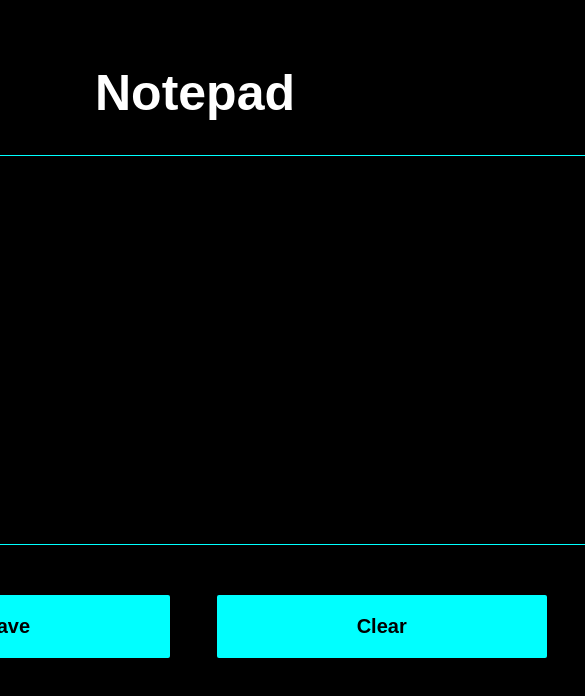
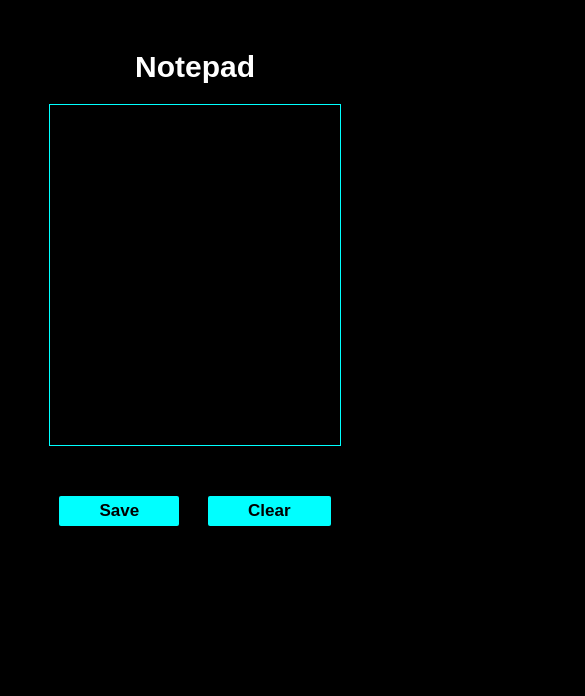
Before and after one commit to soni-naveen/Web-Projects, a plain HTML site: page Notepad/index.html in a window 390 px wide. Shown: the whole page, 585 px wide, since content can reach past the window. Drawn offline with Linux system fonts and the light colour scheme.

Commit message:
Add files via upload

```diff
--- a/Notepad/index.html
+++ b/Notepad/index.html
@@ -48,6 +48,74 @@
         transform: translateY(2px);
         box-shadow: 0 8px 16px 0 rgba(255, 255, 255, 0.5);
       }
+      @media (max-width: 1000px) {
+        .btn-cont {
+          width: 600px;
+        }
+        button {
+          padding: 17px 100px;
+        }
+        textarea {
+          width: 550px;
+        }
+      }
+      @media (max-width: 760px) {
+        .btn-cont {
+          width: 500px;
+        }
+        button {
+          padding: 15px 80px;
+        }
+        textarea {
+          width: 450px;
+        }
+      }
+      @media (max-width: 600px) {
+        h1{
+          font-size: 40px;
+        }
+        .btn-cont {
+          width: 400px;
+        }
+        button {
+          padding: 10px 60px;
+        }
+        textarea {
+          width: 350px;
+        }
+      }
+      @media (max-width: 460px) {
+        h1{
+          font-size: 40px;
+        }
+        .btn-cont {
+          width: 350px;
+        }
+        button {
+          padding: 7px 50px;
+          font-size: 17px;
+        }
+        textarea {
+          width: 300px;
+          height: 300px;
+        }
+      }
+      @media (max-width: 400px) {
+        h1{
+          font-size: 30px;
+        }
+        .btn-cont {
+          width: 300px;
+        }
+        button {
+          padding: 5px 40px;
+          font-size: 17px;
+        }
+        textarea {
+          width: 250px;
+          height: 300px;
+        }
+      }
     </style>
   </head>
   <body>
```
